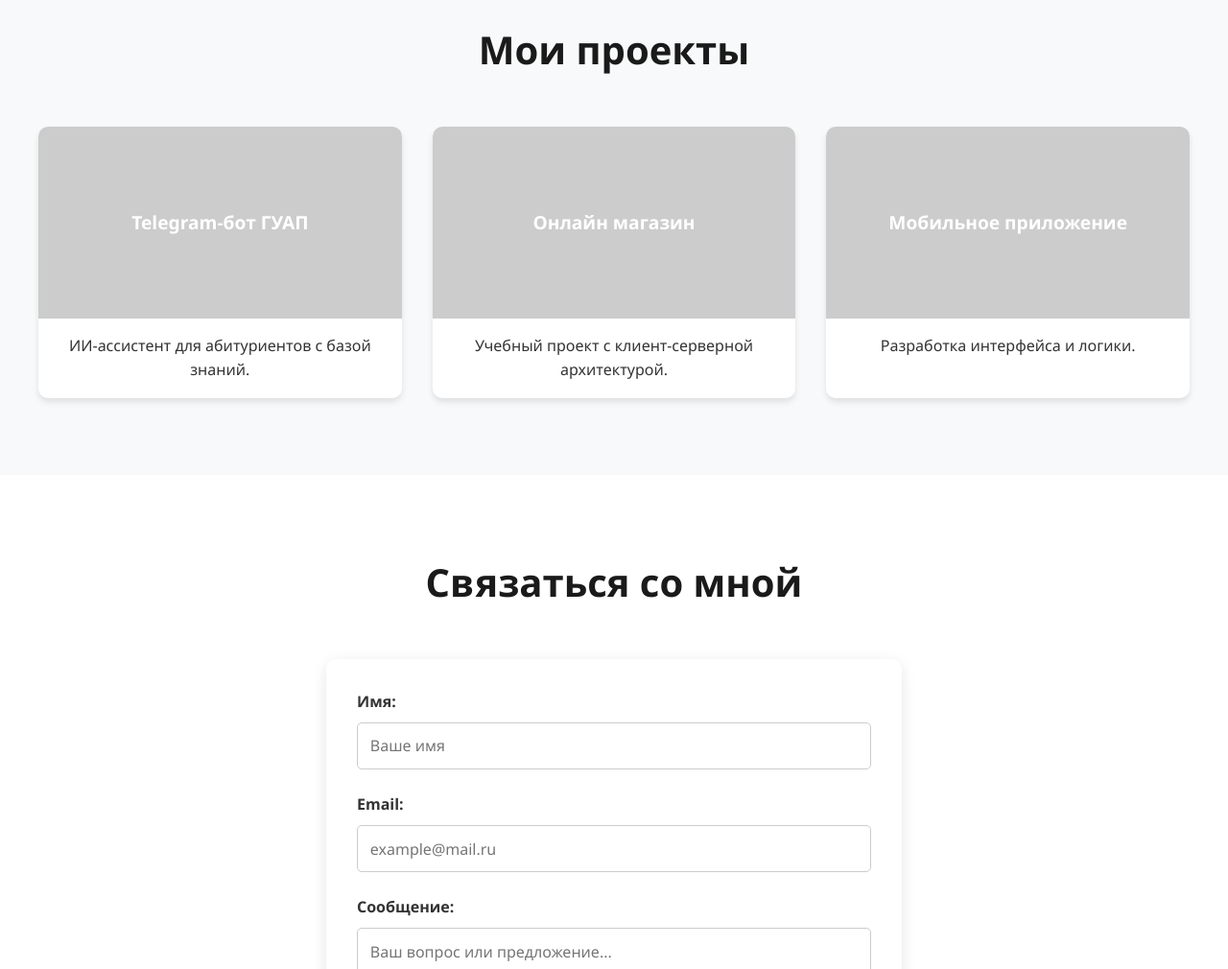
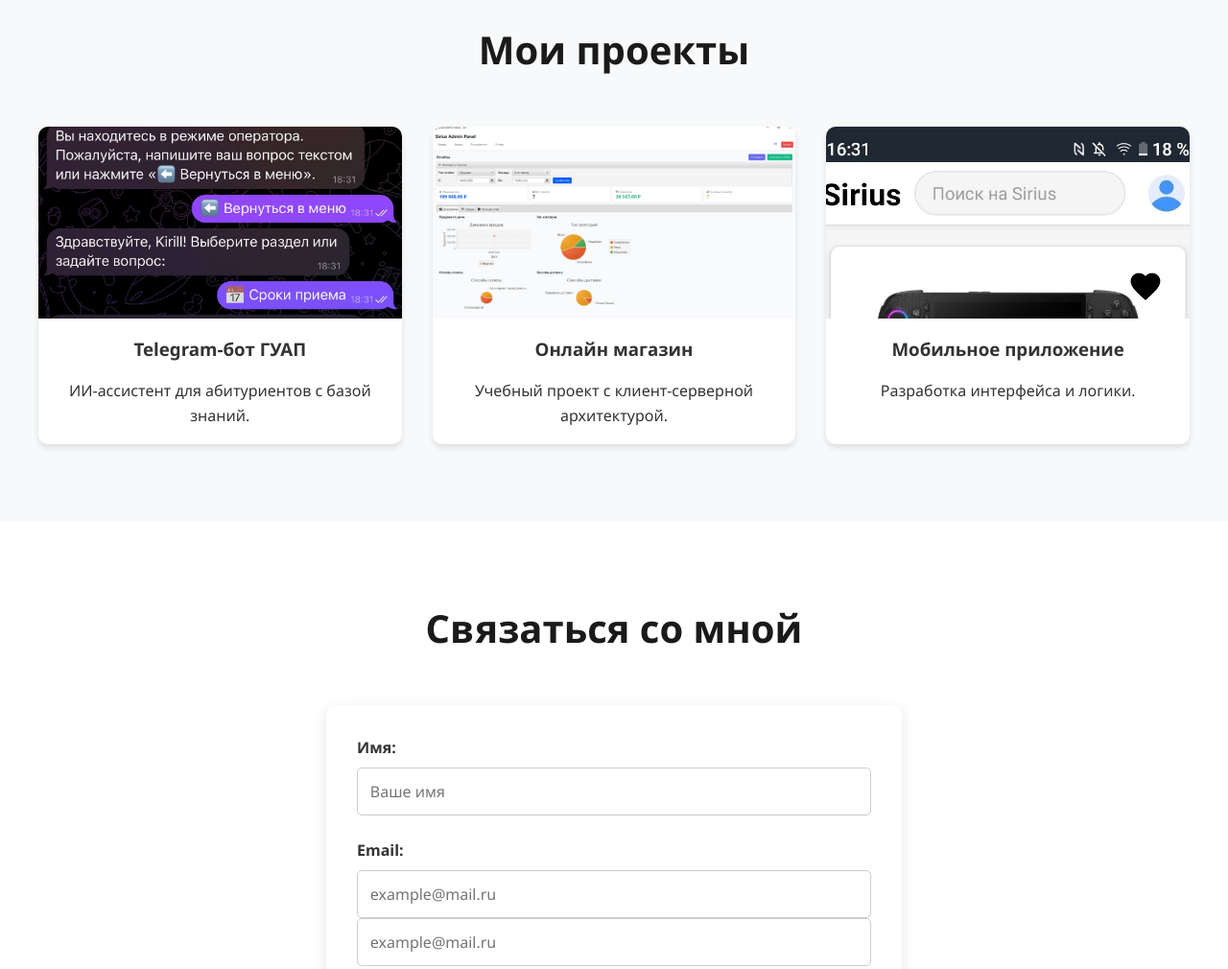
Before and after one commit to Koweri/portfolio, a plain HTML site: page index.html in a window 1280 px wide. Shown: the part 1540-2550 px from the top of the page at 96% size. Drawn offline with Linux system fonts and the light colour scheme.

Commit message:
Add files via upload

```diff
--- a/index.html
+++ b/index.html
@@ -49,19 +49,22 @@
         </div>
     </section>
 
-    <section id="portfolio" class="section bg-light">
+       <section id="portfolio" class="section bg-light">
         <h2>Мои проекты</h2>
         <div class="gallery">
             <div class="gallery-item">
-                <div class="img-placeholder">Telegram-бот ГУАП</div>
+                <img src="tg.jpg" alt="Telegram-бот ГУАП" style="width: 100%; height: 200px; object-fit: cover;">
+                <h3 style="text-align: center; margin-top: 10px;">Telegram-бот ГУАП</h3>
                 <p>ИИ-ассистент для абитуриентов с базой знаний.</p>
             </div>
             <div class="gallery-item">
-                <div class="img-placeholder">Онлайн магазин</div>
+                <img src="work2.jpg" alt="Онлайн магазин" style="width: 100%; height: 200px; object-fit: cover;">
+                <h3 style="text-align: center; margin-top: 10px;">Онлайн магазин</h3>
                 <p>Учебный проект с клиент-серверной архитектурой.</p>
             </div>
             <div class="gallery-item">
-                <div class="img-placeholder">Мобильное приложение</div>
+                <img src="mobile.jpg" alt="Мобильное приложение" style="width: 100%; height: 200px; object-fit: cover;">
+                <h3 style="text-align: center; margin-top: 10px;">Мобильное приложение</h3>
                 <p>Разработка интерфейса и логики.</p>
             </div>
         </div>
@@ -77,6 +80,7 @@
                 </div>
                 <div class="form-group">
                     <label for="email">Email:</label>
+                    <input type="email" id="email" required placeholder="example@mail.ru">
                     <input type="email" id="email" required placeholder="example@mail.ru">
                 </div>
                 <div class="form-group">
```
Also changed, not shown: mobile.jpg (added), tg.jpg (added), work2.jpg (added).
